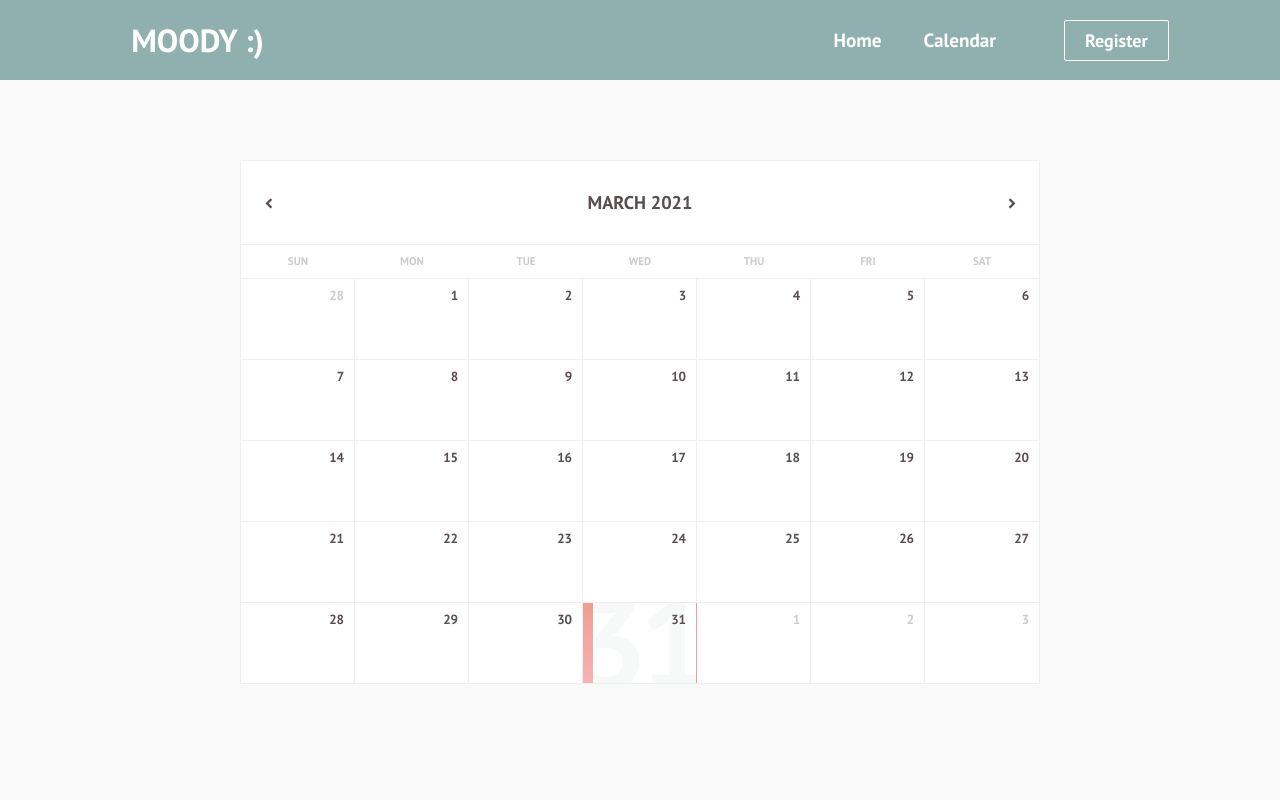
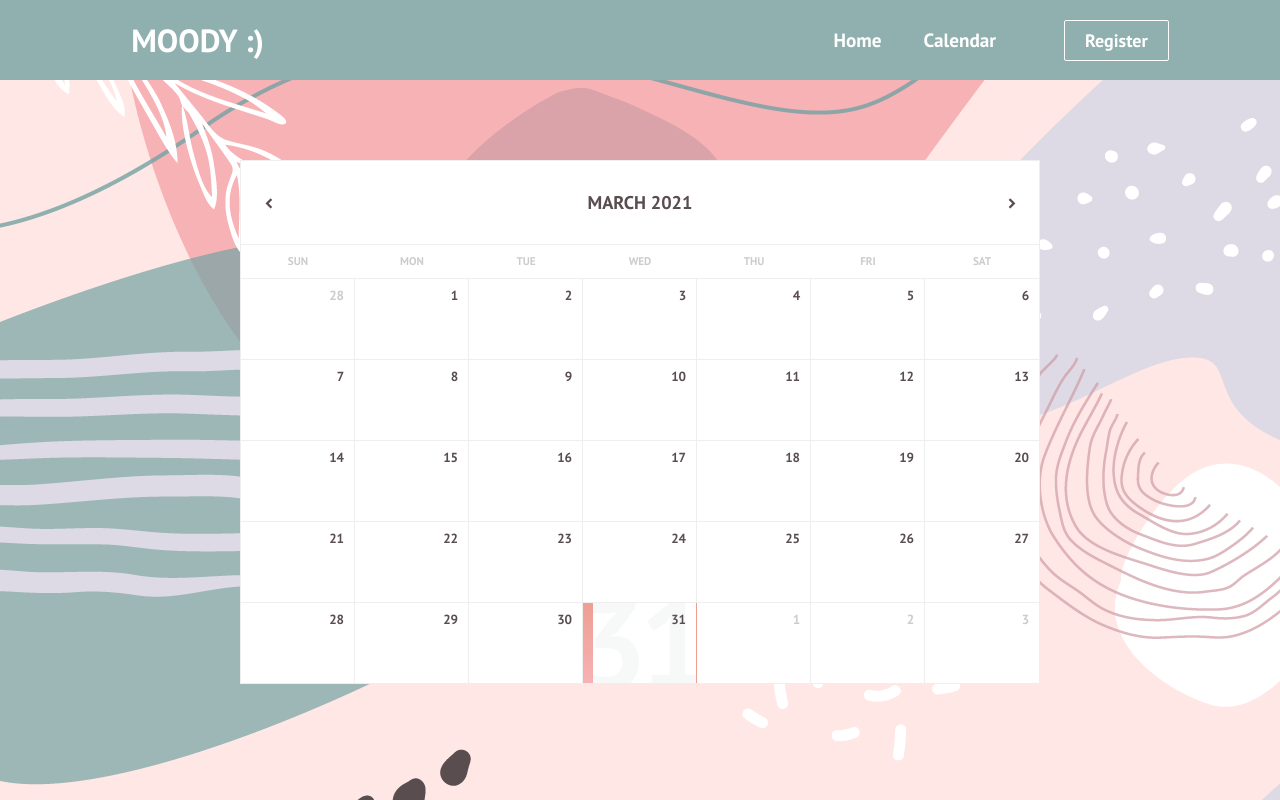
Before and after one commit to uprm-inso-4117-2020-2021-s2/semester-project-team-10, a React (Create React App) app in the folder moody/: page /calendar in a window 1280 px wide. Built offline with nearby package versions, Linux system fonts and the light colour scheme.

Commit message:
Added background image

```diff
--- a/moody/src/components/Calendar.css
+++ b/moody/src/components/Calendar.css
@@ -34,7 +34,6 @@
 
 
 /* GENERAL */
-
 * {
   box-sizing: border-box;
 }
@@ -46,6 +45,7 @@ body {
     line-height: 1.5;
     color: var(--text-color);
     background: var(--bg-color);
+    background-image: url('../images/4391855.png');
     position: relative;
 }
 
```
